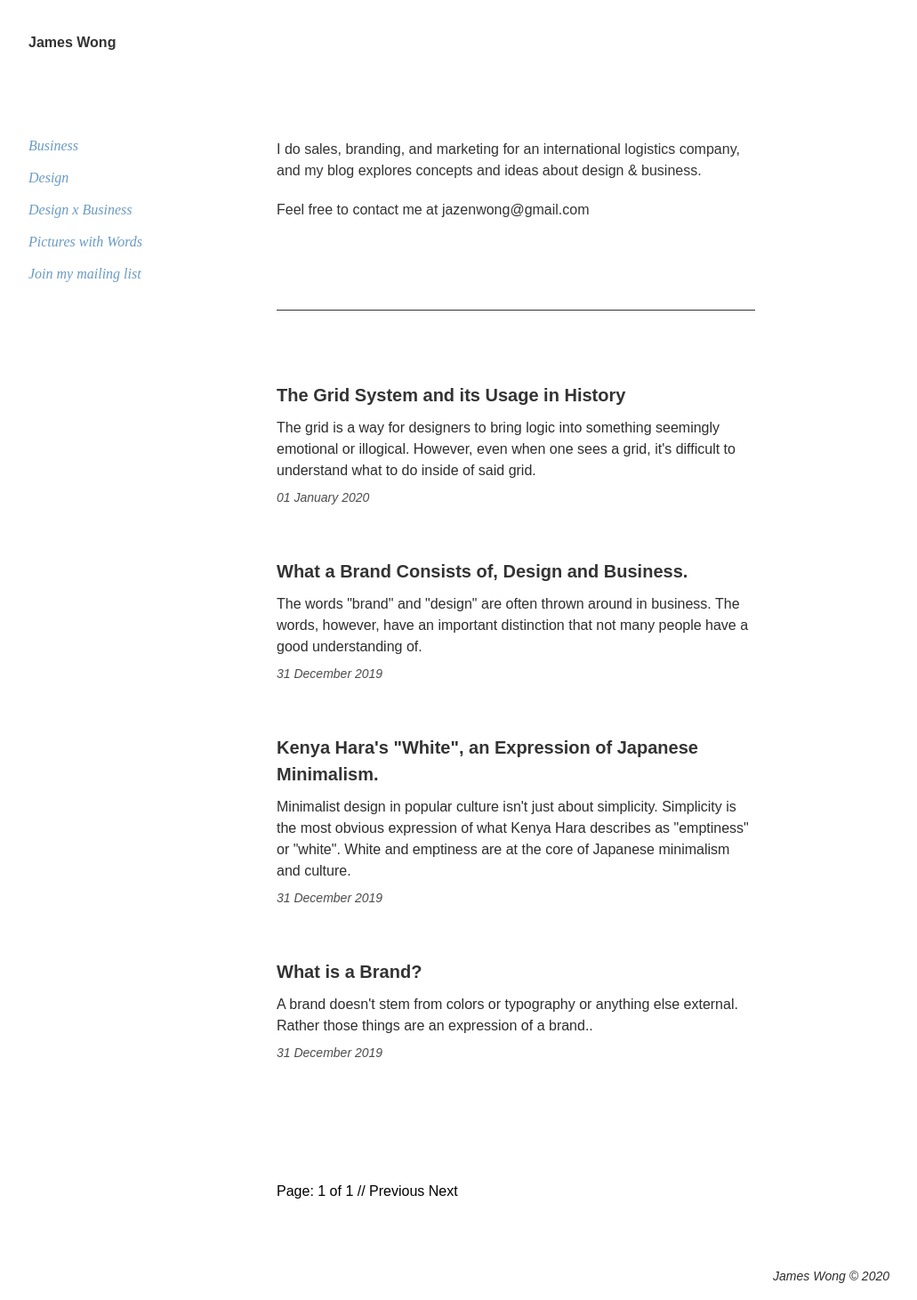
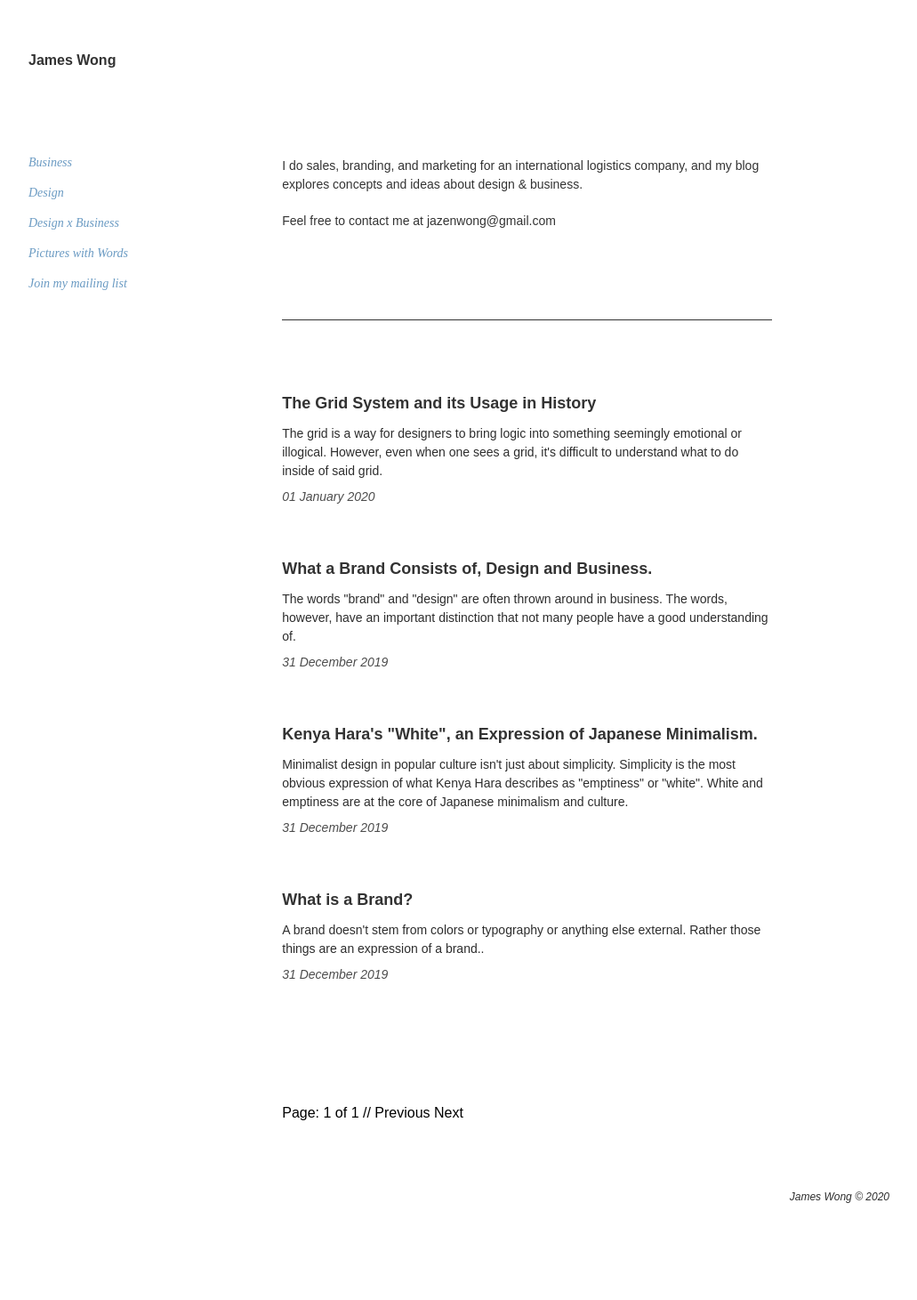
Before and after one commit to jazenwong/wong-blog, a Jekyll site: the page built from index.html, in a window 1280 px wide. Shown: the whole page at 89% size, without its empty margins (124-1155 px from the left). Built offline with Jekyll 4.4.1, drawn with Linux system fonts in a browser that asks for light colours; some web fonts are replaced; the list of posts is cut into pages by our own code; after the commit the page ends 1371 px from its top, so only the background shows below that.

Commit message:
typography

```diff
--- a/assets/css/styles.css
+++ b/assets/css/styles.css
@@ -170,13 +170,17 @@
   padding: 40px 0;
 }
 
+.name {
+	padding-top: 20px;
+}
+
 .name h1 {
   font-family: 'Noto Sans JP', sans-serif;
   margin-bottom: 40px;
 }
 
 nav h2 {
-  font-size: 16px;
+  font-size: 14px;
   font-style: italic;
 	font-family: 'Libre Baskerville', serif;
   margin-bottom: 20px;
@@ -201,7 +205,7 @@
 }
 
 .hometext h3 {
-  font-size: 16px;
+  font-size: 14px;
   line-height: 1.5;
   margin-bottom: 20px;
 }
@@ -215,14 +219,14 @@
 }
 
 .homeposts h1 {
-	font-size: 20px;
+	font-size: 18px;
 	font-weight: 700;
 	line-height: 1.5;
 	margin-bottom: 10px;
 }
 
 .homeposts p {
-	font-size: 16px;
+	font-size: 14px;
 	line-height: 1.5;
 	margin-bottom: 10px;
 }
@@ -237,7 +241,7 @@
 }
 
 .pagelayout h2 {
-	font-size: 18px;
+	font-size: 16px;
 	padding: 40px 0 80px 0;
 }
 
@@ -252,34 +256,34 @@
 }
 
 .postsummary h1 {
-	font-size: 24px;
+	font-size: 22px;
 	font-weight: 700;
 	line-height: 1.4;
 	margin-bottom: 20px;
 }
 
 .postsummary p {
-	font-size: 16px;
+	font-size: 14px;
 	opacity: 1;
 	line-height: 1.5;
 }
 
 .postbody h2{
-	font-size: 18px;
+	font-size: 16px;
 	font-weight: 700;
 	line-height: 1.4;
 	margin-bottom: 20px;
 }
 
 .postbody h3 {
-	font-size: 16px;
+	font-size: 14px;
 	font-weight: 700;
 	line-height: 1.4;
 	margin-bottom: 20px;
 }
 
 .postbody p {
-	font-size: 16px;
+	font-size: 14px;
 	line-height: 1.5;
 	margin-bottom: 15px;
 }
@@ -318,7 +322,7 @@
 }
 
 footer p {
-	font-size: 14px;
+	font-size: 12px;
 	font-style: italic;
 }
 
@@ -425,25 +429,25 @@
 }
 
 .hometext h3 {
-	font-size: 18px;
+	font-size: 14px;
 }
 
 .homeposts h1 {
-  font-size: 24px;
+  font-size: 20px;
 	margin-bottom: 15px;
 }
 
 .homeposts p {
-	font-size: 18px;
+	font-size: 14px;
 	margin-bottom: 15px;
 }
 
 .homeposts sub {
-	font-size: 14px;
+	font-size: 10px;
 }
 
 .pagelayout h2 {
-	font-size: 24px;
+	font-size: 20px;
 }
 
 .postlayout {
@@ -451,7 +455,7 @@
 }
 
 .postsummary p {
-	font-size: 18px;
+	font-size: 14px;
 }
 
 .postbody {
@@ -459,19 +463,19 @@
 }
 
 .postbody h2{
-	font-size: 22px;
+	font-size: 18px;
 	line-height: 1.5;
 	margin-bottom: 20px;
 }
 
 .postbody h3 {
-	font-size: 18px;
+	font-size: 14px;
 	line-height: 1.4;
 	margin-bottom: 20px;
 }
 
 .postbody p {
-	font-size: 18px;
+	font-size: 14px;
 	line-height: 1.6;
 	margin-bottom: 20px;
 }
@@ -484,6 +488,10 @@
 	margin: 20px 0 20px 20px;
 }
 
+footer p {
+	font-size: 14px;
+}
+
 }
 
 @media only screen and (min-width: 1600px){
```
